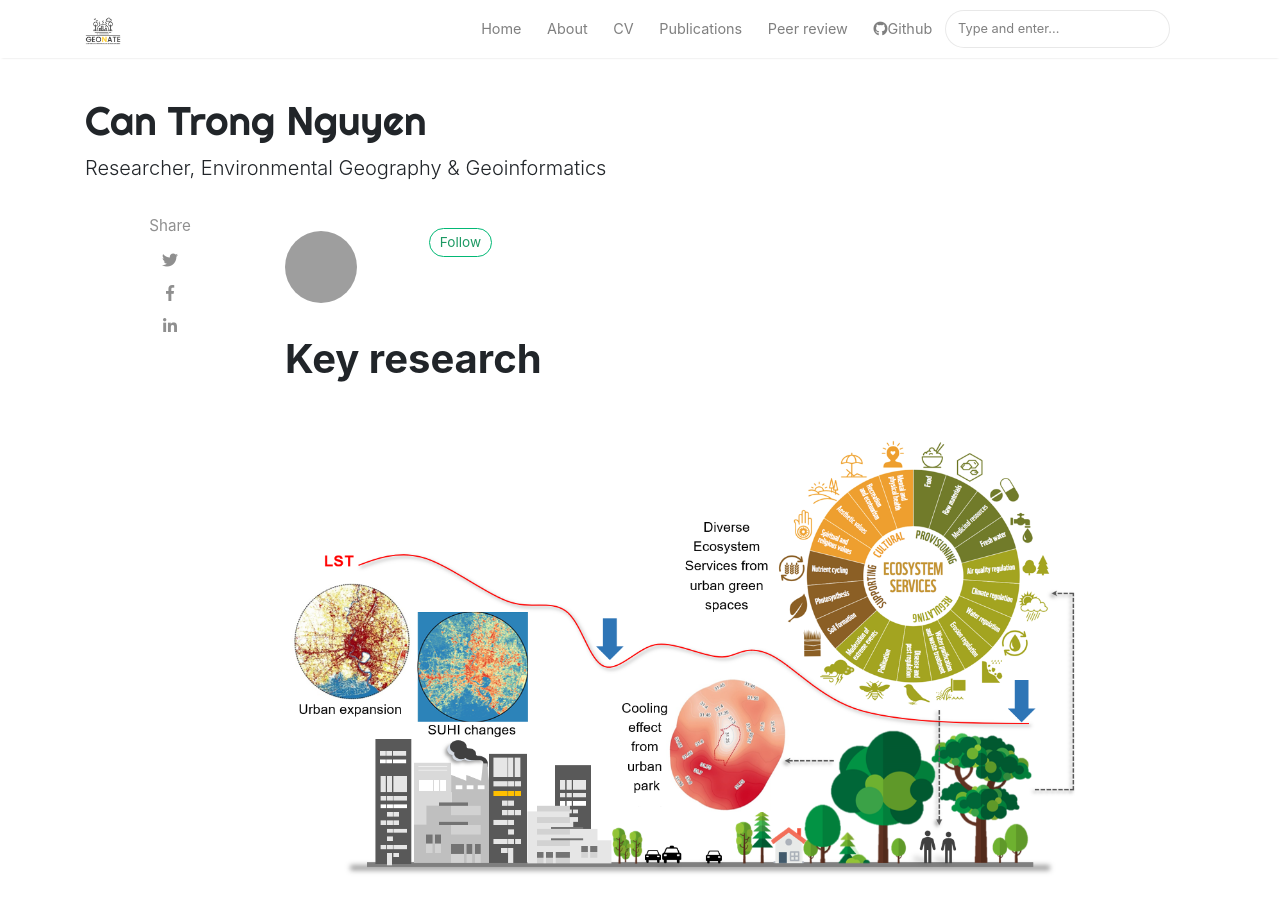
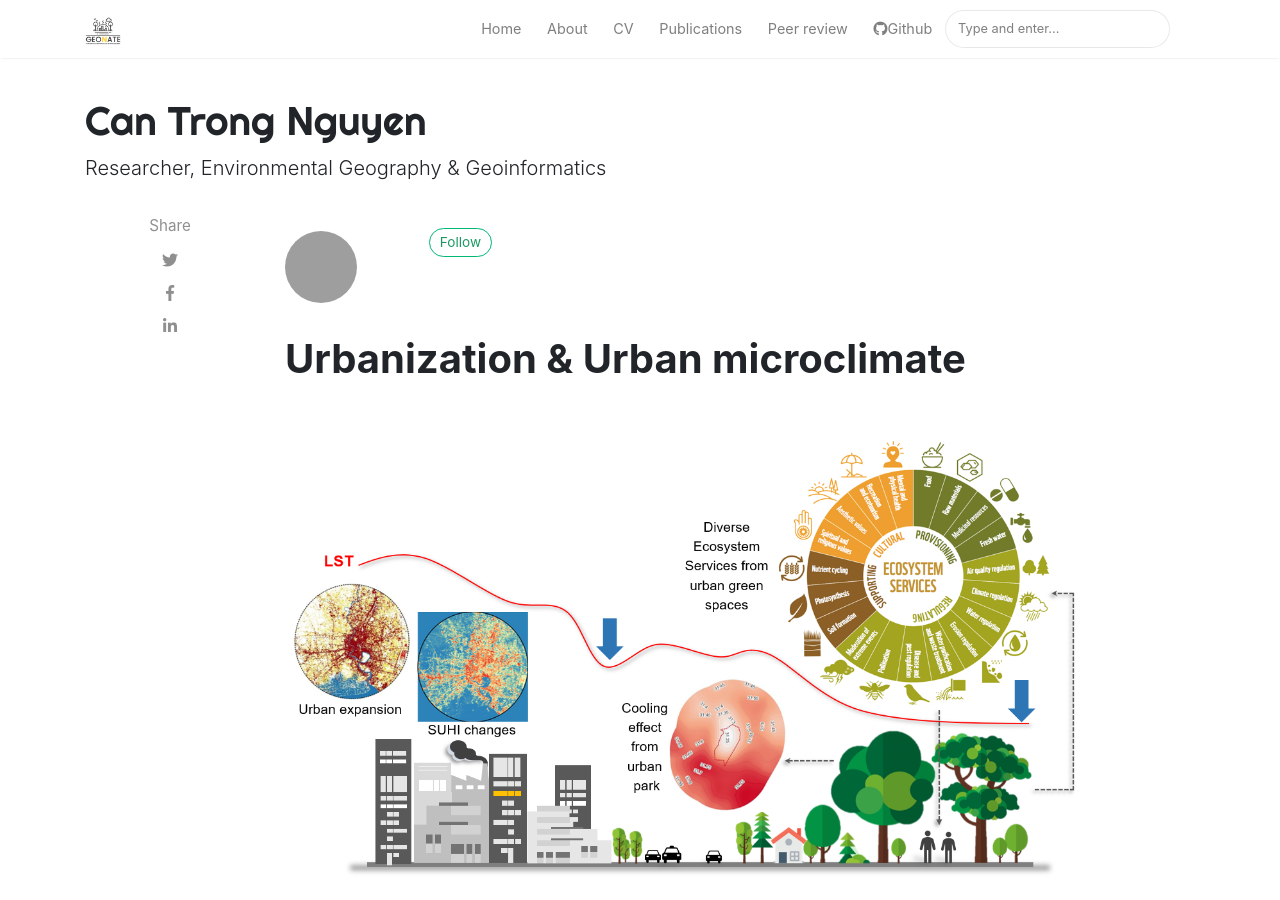
Before and after one commit to canng/oldsite, a Jekyll site: the page built from _posts/2023-02-25-Phd-research.md, in a window 1280 px wide and 900 px high. Built offline with Jekyll 4.4.1, drawn with Linux system fonts in a browser that asks for light colours; nearby versions of some CDN libraries; comment, search, counter and statistics services are not loaded; grey boxes are pictures that could not be loaded.

Commit message:
update research

```diff
--- a/_posts/2023-02-25-Phd-research.md
+++ b/_posts/2023-02-25-Phd-research.md
@@ -1,5 +1,5 @@
 ---
-title: Key research
+title: Urbanization & Urban microclimate
 layout: post
 author: Can T.N.
 categories:
```
